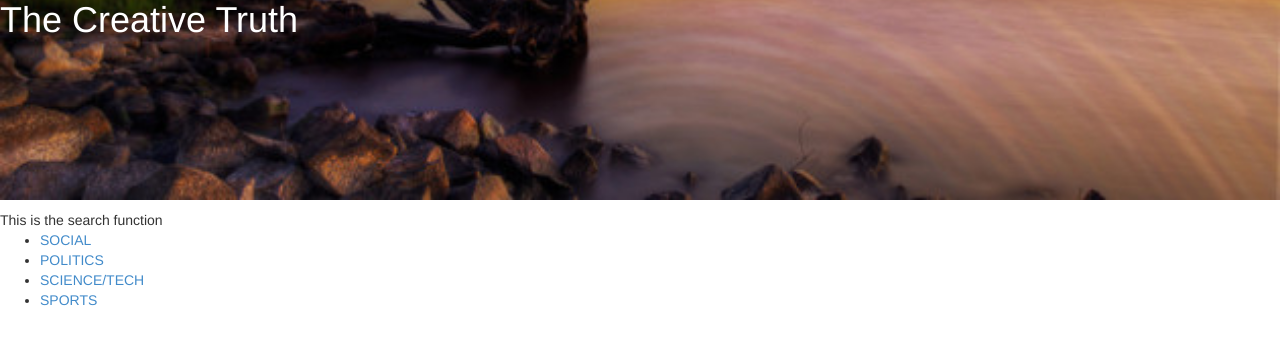
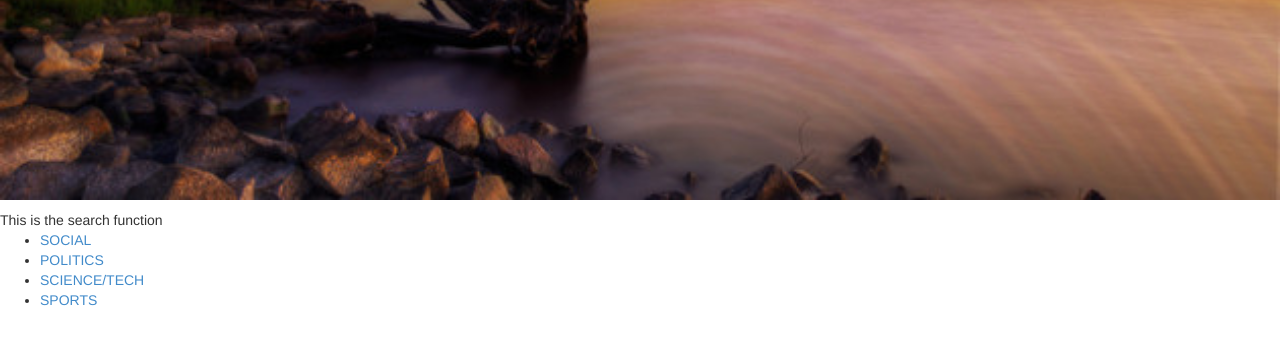
Before and after one commit to carterfawson/TheCreativeTruth, a Django app: template templates/index.html in a window 1280 px wide. Shown: the top 340 px of the page. Run offline with Django 3.2, Linux system fonts and the light colour scheme; the template is opened without the code that fills it, so the values that code supplies are empty; some libraries are stand-ins or nearby versions.

Commit message:
WIP header

```diff
--- a/templates/index.html
+++ b/templates/index.html
@@ -15,7 +15,7 @@
 <body>
 <!-- Header, branding, and navigation(and search) -->
 <header>
-    <h1 class="imghead">The Creative Truth</h1>
+    <h1 class="imghead text-hide">The Creative Truth</h1>
     <search>This is the search function</search>
     <nav>
         <ul>
```
